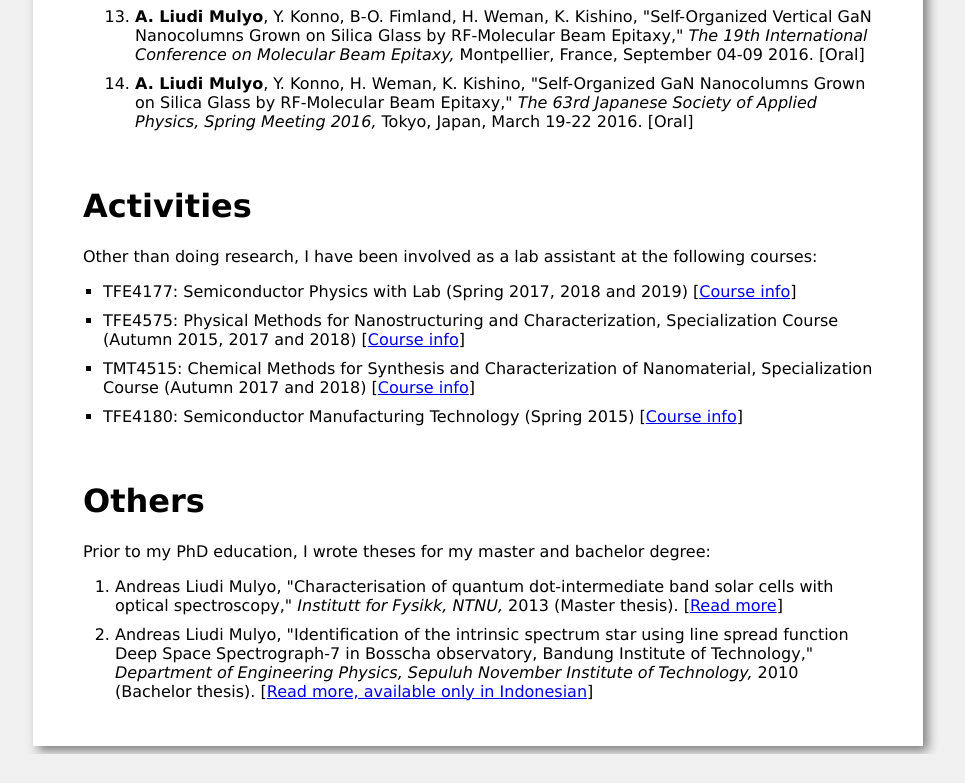
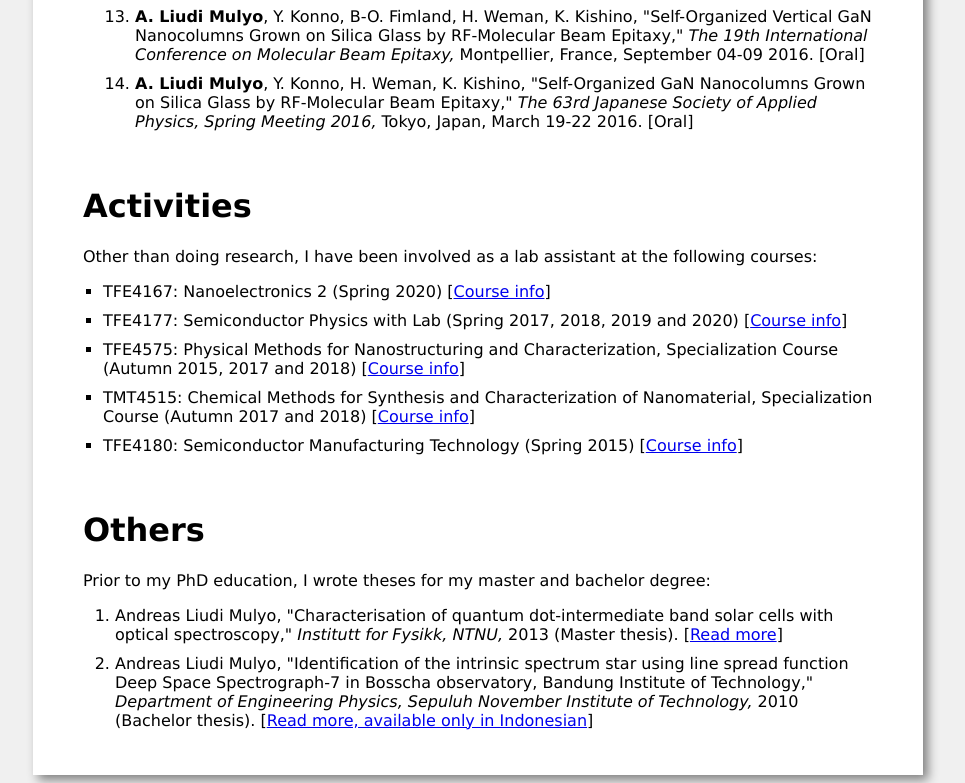
Before and after one commit to andreasliudimulyo/andreasliudimulyo.github.io, a plain HTML site: page index.html in a window 1280 px wide. Shown: the part 2236-3019 px from the top of the page, without its empty margins (162-1127 px from the left). Before the commit the page ends 2990 px from the top, so only its background shows below. Drawn offline with Linux system fonts and the light colour scheme.

Commit message:
Update index.html

```diff
--- a/index.html
+++ b/index.html
@@ -176,7 +176,8 @@
   <h1>Activities</h1>
 	<p>Other than doing research, I have been involved as a lab assistant at the following courses:</p>
 	<ul style="list-style-type:square" class="a">
-		<li class="a">TFE4177: Semiconductor Physics with Lab (Spring 2017, 2018 and 2019) [<a href="https://www.ntnu.edu/studies/courses/TFE4177#tab=omEmnet" target="_blank">Course info</a>]</li>
+		<li class="a">TFE4167: Nanoelectronics 2 (Spring 2020) [<a href="https://www.ntnu.edu/studies/courses/TFE4167#tab=omEmnet" target="_blank">Course info</a>]</li>
+		<li class="a">TFE4177: Semiconductor Physics with Lab (Spring 2017, 2018, 2019 and 2020) [<a href="https://www.ntnu.edu/studies/courses/TFE4177#tab=omEmnet" target="_blank">Course info</a>]</li>
 		<li class="a">TFE4575: Physical Methods for Nanostructuring and Characterization, Specialization Course (Autumn 2015, 2017 and 2018) [<a href="https://www.ntnu.edu/studies/courses/TFE4575#tab=omEmnet" target="_blank">Course info</a>]</li>
 		<li class="a">TMT4515: Chemical Methods for Synthesis and Characterization of Nanomaterial, Specialization Course  (Autumn 2017 and 2018) [<a href="https://www.ntnu.edu/studies/courses/TMT4515#tab=omEmnet" target="_blank">Course info</a>]</li>
 		<li class="a">TFE4180: Semiconductor Manufacturing Technology (Spring 2015) [<a href="https://www.ntnu.edu/studies/courses/TFE4180/2014#tab=omEmnet" target="_blank">Course info</a>]</li>
```
